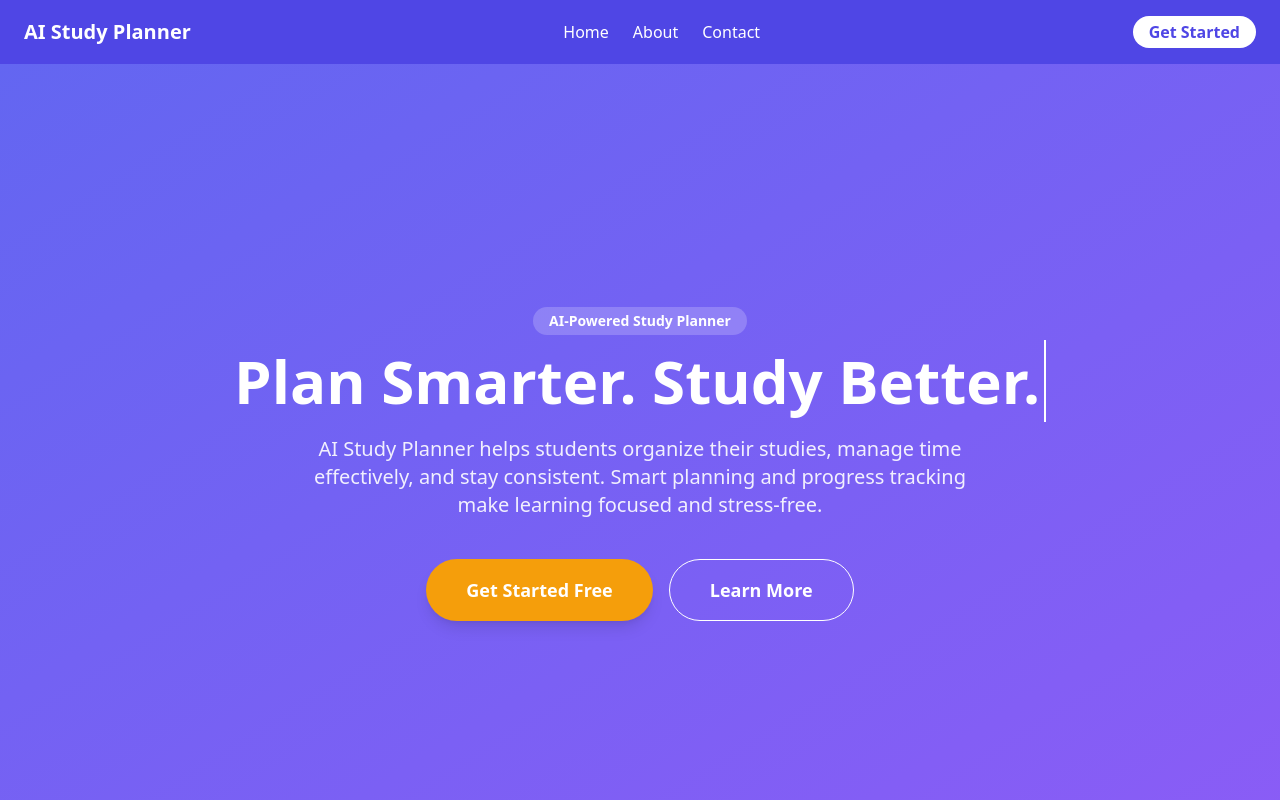
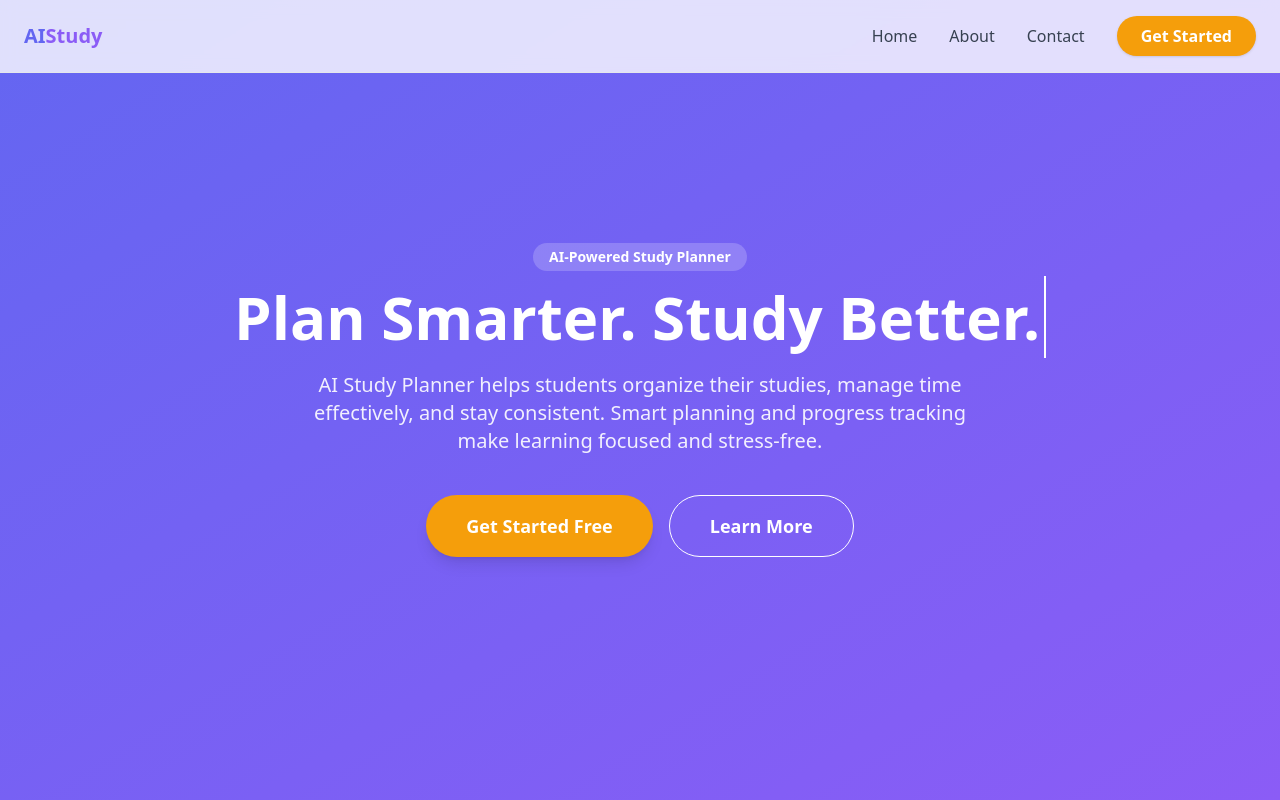
Before and after one commit to pinkysingh5289/ai-study-planner, a React (Create React App) app: page / in a window 1280 px wide. Shown: the top 800 px of the page. Built offline with nearby package versions, Linux system fonts and the light colour scheme.

Commit message:
AI Study Planner landing page

```diff
--- a/src/components/Navbar.jsx
+++ b/src/components/Navbar.jsx
@@ -1,19 +1,87 @@
+import { useState } from "react";
 import { Link } from "react-router-dom";
 
 export default function Navbar() {
+  const [open, setOpen] = useState(false);
+
   return (
-    <nav className="bg-indigo-600 text-white px-6 py-4 flex items-center justify-between">
-      <h2 className="text-xl font-bold">AI Study Planner</h2>
+    <nav className="fixed top-0 left-0 w-full z-50 bg-white/80 backdrop-blur border-b border-gray-200">
+      <div className="max-w-7xl mx-auto px-6 py-4 flex items-center justify-between">
 
-      <ul className="flex gap-6">
-        <li><Link className="hover:underline" to="/">Home</Link></li>
-        <li><Link className="hover:underline" to="/about">About</Link></li>
-        <li><Link className="hover:underline" to="/contact">Contact</Link></li>
-      </ul>
+        {/* Logo */}
+        <Link to="/" className="text-xl font-bold text-primary">
+          AI<span className="text-secondary">Study</span>
+        </Link>
 
-      <button className="bg-white text-indigo-600 px-4 py-1 rounded-full font-semibold">
-        Get Started
-      </button>
+        {/* Desktop Links */}
+        <div className="hidden md:flex items-center gap-8">
+          <NavLink to="/">Home</NavLink>
+          <NavLink to="/about">About</NavLink>
+          <NavLink to="/contact">Contact</NavLink>
+
+          <button className="bg-accent text-white px-6 py-2 rounded-full font-semibold shadow hover:scale-105 transition">
+            Get Started
+          </button>
+        </div>
+
+        {/* Mobile Menu Button */}
+        <button
+          onClick={() => setOpen(!open)}
+          className="md:hidden text-gray-700 focus:outline-none"
+        >
+          <svg
+            className="w-7 h-7"
+            fill="none"
+            stroke="currentColor"
+            strokeWidth="2"
+            viewBox="0 0 24 24"
+          >
+            {open ? (
+              <path strokeLinecap="round" strokeLinejoin="round" d="M6 18L18 6M6 6l12 12" />
+            ) : (
+              <path strokeLinecap="round" strokeLinejoin="round" d="M4 6h16M4 12h16M4 18h16" />
+            )}
+          </svg>
+        </button>
+      </div>
+
+      {/* Mobile Menu */}
+      {open && (
+        <div className="md:hidden bg-white border-t border-gray-200 px-6 py-6 space-y-4">
+          <MobileLink to="/" onClick={() => setOpen(false)}>Home</MobileLink>
+          <MobileLink to="/about" onClick={() => setOpen(false)}>About</MobileLink>
+          <MobileLink to="/contact" onClick={() => setOpen(false)}>Contact</MobileLink>
+
+          <button className="w-full bg-accent text-white py-3 rounded-full font-semibold shadow">
+            Get Started
+          </button>
+        </div>
+      )}
     </nav>
   );
 }
+
+/* ===== Reusable Components ===== */
+
+function NavLink({ to, children }) {
+  return (
+    <Link
+      to={to}
+      className="text-gray-700 font-medium relative after:absolute after:-bottom-1 after:left-0 after:w-0 after:h-0.5 after:bg-primary after:transition-all hover:after:w-full"
+    >
+      {children}
+    </Link>
+  );
+}
+
+function MobileLink({ to, children, onClick }) {
+  return (
+    <Link
+      to={to}
+      onClick={onClick}
+      className="block text-gray-700 text-lg font-medium"
+    >
+      {children}
+    </Link>
+  );
+}
```
